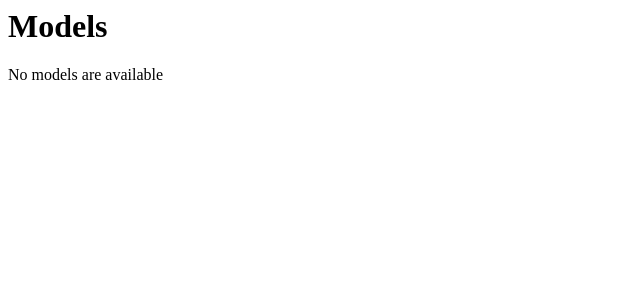
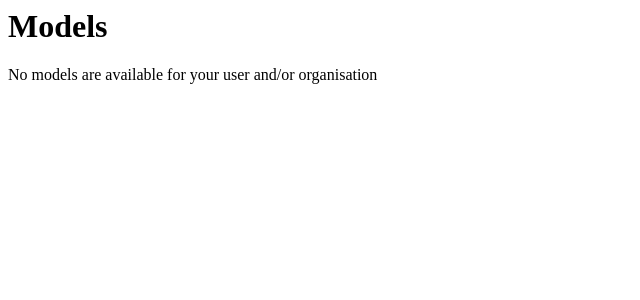
Before and after one commit to mjgordon/django_ifc_viewer, a Django app: a page that uses viewer/templates/viewer/index.html in a window 1280 px wide. Shown: the top 300 px of the page, without its empty margins (0-640 px from the left). Run offline with Django 4.2, Linux system fonts and the light colour scheme; tables that the repository leaves empty hold one stand-in row (values such as "Sample post").

Commit message:
F : Added user login screens and simple filtering of model lists by logged in user/organisation

```diff
--- a/django_ifc_viewer/settings.py
+++ b/django_ifc_viewer/settings.py
@@ -68,7 +68,7 @@ ROOT_URLCONF = 'django_ifc_viewer.urls'
 TEMPLATES = [
     {
         'BACKEND': 'django.template.backends.django.DjangoTemplates',
-        'DIRS': [],
+        'DIRS': [os.path.join(BASE_DIR, 'templates')],
         'APP_DIRS': True,
         'OPTIONS': {
             'context_processors': [
@@ -157,3 +157,5 @@ LOGGING = {
 if DEBUG:
     import mimetypes
     mimetypes.add_type("application/javascript", ".js", True)
+
+LOGIN_REDIRECT_URL = '/viewer/'
--- a/django_ifc_viewer/urls.py
+++ b/django_ifc_viewer/urls.py
@@ -19,4 +19,5 @@ from django.urls import include, path
 urlpatterns = [
     path('admin/', admin.site.urls),
     path("viewer/",include("viewer.urls")),
+    path("accounts/", include("django.contrib.auth.urls")),
 ]
--- /dev/null
+++ b/templates/registration/logged_out.html
@@ -0,0 +1,4 @@
+{% block content %}
+  <p>Logged out!</p>
+  <a href="{% url 'login'%}">Click here to login again.</a>
+{% endblock %}
--- a/viewer/static/viewer/style.css
+++ b/viewer/static/viewer/style.css
@@ -58,6 +58,23 @@
 }
 
 
+#divLogin {
+  position:absolute;
+}
+
+
+#headerBar {
+  position:absolute;
+  background-color: black;
+  width:100%;
+  height:50px;
+  margin:0;
+  padding:0;
+  left:0;
+  top:0;
+}
+
+
 #tableAnnotationsScroll {
   height:200px;
   overflow:auto;
@@ -76,5 +93,5 @@
   width:400px;
   height:600px;
   right:0px;
-  top: 0px
+  top: 50px
 }
--- a/viewer/templates/viewer/index.html
+++ b/viewer/templates/viewer/index.html
@@ -14,7 +14,7 @@
         {% endfor %}
         </ul>
     {% else %}
-        <p>No models are available</p>
+        <p>No models are available for your user and/or organisation</p>
     {% endif %}
 
 </body>
--- a/viewer/templates/viewer/model_view.html
+++ b/viewer/templates/viewer/model_view.html
@@ -26,6 +26,12 @@
 
   <body>
     <canvas id="three-canvas"></canvas>
+
+    <div id="headerBar">
+      <div id="divLogin">
+        Login
+      </div>
+    </div>
 
     <div class="uiBox" id="uiRight">
       <div class="uiBoxInterior">
--- a/viewer/views.py
+++ b/viewer/views.py
@@ -1,9 +1,11 @@
 from django.core import serializers
+from django.db.models import Q
 from django.http import HttpResponse
 from django.template import loader
 from django.views.decorators.csrf import csrf_exempt
 
 from viewer.models import IfcModel, Annotation
+from profiles.models import Profile, Organisation
 
 import logging
 
@@ -13,7 +15,11 @@ logger = logging.getLogger('django')
 
 
 def index(request):
-    ifc_model_records = IfcModel.objects.all()
+    user_org = None
+    if request.user.is_authenticated:
+        user_org = Profile.objects.get(user__exact=request.user).organisation
+    demo_org = Organisation.objects.get(url_name__exact="demo_organisation")
+    ifc_model_records = IfcModel.objects.filter(Q(owner_organisation__exact=user_org) | Q(owner_organisation__exact=demo_org))
     template = loader.get_template("viewer/index.html")
     context = {
         "model_list": ifc_model_records,
@@ -22,7 +28,20 @@ def index(request):
 
 
 def org_view(request, org_name):
-    ifc_model_records = IfcModel.objects.filter(owner_organisation__url_name__exact=org_name)
+    logger.info(request.user)
+
+    query_org = None
+    if request.user.is_authenticated:
+        user_org = Profile.objects.get(user__exact=request.user).organisation
+        if user_org.url_name == org_name:
+            query_org = Organisation.objects.get(url_name__exact=org_name)
+
+    if org_name == "demo_organisation":
+        query_org = Organisation.objects.get(url_name__exact="demo_organisation")
+
+    ifc_model_records = IfcModel.objects.filter(owner_organisation__exact=query_org)
+
+    #ifc_model_records = IfcModel.objects.filter(owner_organisation__url_name__exact=org_name)
 
     template = loader.get_template("viewer/index.html")
 
@@ -33,6 +52,7 @@ def org_view(request, org_name):
 
 
 def model_view(request, org_name, model_name):
+    logger.info(request.user)
     ifc_model_record = IfcModel.objects.get(owner_organisation__url_name__exact=org_name, model_name__exact=model_name)
     #logger.info(ifc_model_record)
 
```
Also changed, not shown: templates/registration/login.html (added, +46 -0 lines).
